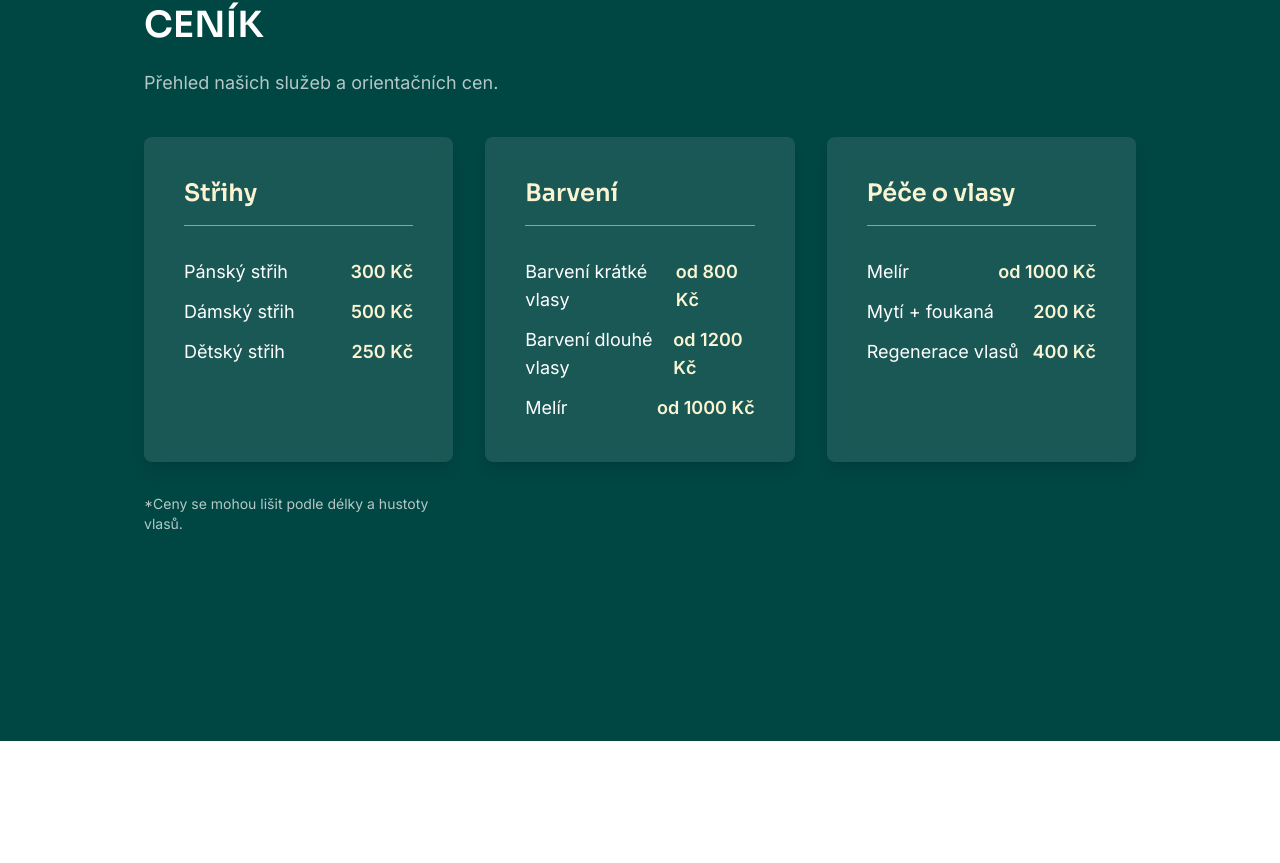
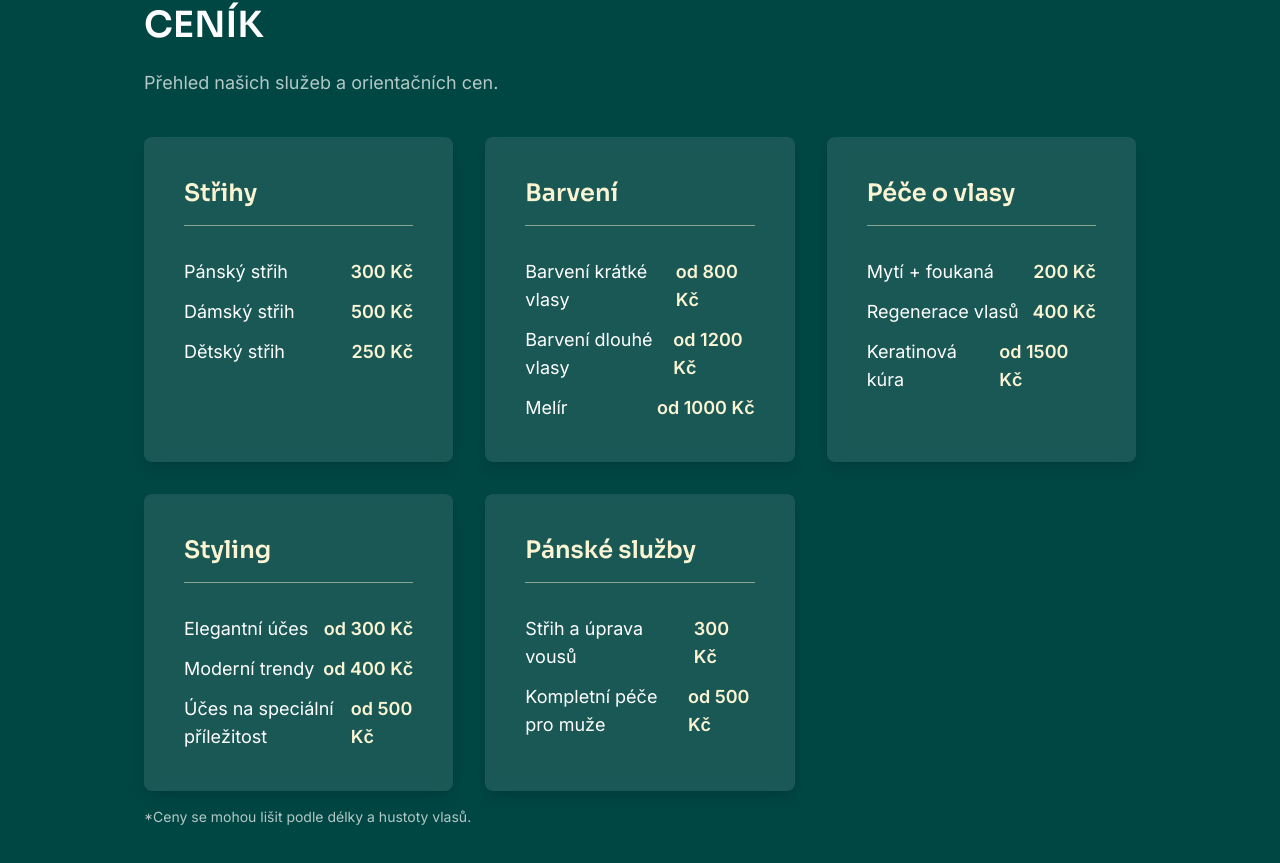
Before and after one commit to thentrsfs/studio-aura, a Next.js app: page / in a window 1280 px wide. Shown: the part 1659-2522 px from the top of the page. Before the commit the page ends 2400 px from the top, so only its background shows below. Built offline with nearby package versions, Linux system fonts and the light colour scheme.

Commit message:
Add prices data and integrate it to the Pricing section

```diff
--- a/components/sections/Pricing.tsx
+++ b/components/sections/Pricing.tsx
@@ -1,4 +1,4 @@
-
+import { prices } from "@/data/prices"
 
 const Pricing = () => {
   return (
@@ -6,32 +6,20 @@ const Pricing = () => {
         <h2 className="lg:text-4xl text-3xl font-sora font-semibold uppercase mb-6">Ceník</h2>
         <p className="lg:text-lg mb-8 text-white/70">Přehled našich služeb a orientačních cen.</p>
         <div className="grid lg:grid-cols-3 gap-8 mt-10">
-            <div className="flex flex-col gap-8 bg-white/10 hover:shadow-2xl hover:scale-101 transition-all duration-300 backdrop-blur p-10 rounded-lg shadow-lg">
-            <h3 className="text-2xl font-semibold border-b border-background/50 pb-4 font-sora text-background">Střihy</h3>
-            <ul className="text-lg text-white flex flex-col gap-3">
-                <li className="flex justify-between items-center">Pánský střih <span className="font-semibold text-background">300 Kč</span></li>
-                <li className="flex justify-between">Dámský střih  <span className="font-semibold text-background">500 Kč</span></li>
-                <li className="flex justify-between">Dětský střih <span className="font-semibold text-background">250 Kč</span></li>
-            </ul>
-            </div>
-            <div className="flex flex-col gap-8 bg-white/10 hover:shadow-2xl hover:scale-102 transition-all duration-300 backdrop-blur p-10 rounded-lg shadow-lg">
-                <h3 className="text-2xl font-semibold border-b border-background/50 pb-4 font-sora text-background">Barvení</h3>
-            <ul className="text-lg text-white flex flex-col gap-3">
-                <li className="flex justify-between items-center">Barvení krátké vlasy <span className="font-semibold text-background">od 800 Kč</span></li>
-                <li className="flex justify-between">Barvení dlouhé vlasy <span className="font-semibold text-background">od 1200 Kč</span></li>
-                <li className="flex justify-between">Melír <span className="font-semibold text-background">od 1000 Kč</span></li>
-            </ul>
-            </div>
-            <div className="flex flex-col gap-8 bg-white/10 hover:shadow-2xl hover:scale-102 transition-all duration-300 backdrop-blur p-10 rounded-lg shadow-lg">
-                <h3 className="text-2xl font-semibold border-b border-background/50 pb-4 font-sora text-background">Péče o vlasy</h3>
-            <ul className="text-lg text-white flex flex-col gap-3">
-                <li className="flex justify-between items-center">Melír <span className="font-semibold text-background">od 1000 Kč</span></li>
-                <li className="flex justify-between">Mytí + foukaná<span className="font-semibold text-background">200 Kč</span></li>
-                <li className="flex justify-between">Regenerace vlasů<span className="font-semibold text-background">400 Kč</span></li>
-            </ul>
-            </div>
-<p className="text-white/70 text-sm">*Ceny se mohou lišit podle délky a hustoty vlasů.</p>
+            {prices.map((category) => (
+                <div key={category.id} className="flex flex-col gap-8 bg-white/10 hover:shadow-2xl hover:scale-101 transition-all duration-300 backdrop-blur p-10 rounded-lg shadow-lg">
+                    <h3 className="text-2xl font-semibold border-b border-background/50 pb-4 font-sora text-background">{category.title}</h3>
+                    <ul className="text-lg text-white flex flex-col gap-3">
+                        {category.services.map((service) => (
+                            <li key={service.id} className="flex justify-between items-center">
+                                {service.name} <span className="font-semibold text-background">{service.price}</span>
+                            </li>
+                        ))}
+                    </ul>
+                </div>
+            ))}
         </div>
+<p className="text-white/70 text-sm mt-4">*Ceny se mohou lišit podle délky a hustoty vlasů.</p>
     </section>
   )
 }
--- /dev/null
+++ b/data/prices.ts
@@ -0,0 +1,88 @@
+export const prices = [
+    {
+        id: 1,
+        title: 'Střihy',
+        services: [
+            {   id: 1,
+                name: 'Pánský střih',
+                price: '300 Kč'
+            },
+            {   id: 2,
+                name: 'Dámský střih',
+                price: '500 Kč'
+            },
+            {   id: 3,
+                name: 'Dětský střih',
+                price: '250 Kč'
+            }
+        ]
+    },
+    {
+        id: 2,
+        title: 'Barvení',
+        services: [
+            {   id: 1,
+                name: 'Barvení krátké vlasy',
+                price: 'od 800 Kč'
+            },
+            {   id: 2,
+                name: 'Barvení dlouhé vlasy',
+                price: 'od 1200 Kč'
+            },
+            {   id: 3,
+                name: 'Melír',
+                price: 'od 1000 Kč'
+            }
+        ]
+    },
+    {
+        id: 3,
+        title: 'Péče o vlasy',
+        services: [
+            {   id: 1,
+                name: 'Mytí + foukaná',
+                price: '200 Kč'
+            },
+            {   id: 2,
+                name: 'Regenerace vlasů',
+                price: '400 Kč'
+            },
+            {   id: 3,
+                name: 'Keratinová kúra',
+                price: 'od 1500 Kč'
+            }
+        ]
+    },
+    {
+        id: 4,
+        title: 'Styling',
+        services: [
+            {   id: 1,
+                name: 'Elegantní účes',
+                price: 'od 300 Kč'
+            },
+            {   id: 2,
+                name: 'Moderní trendy',
+                price: 'od 400 Kč'
+            },
+            {   id: 3,
+                name: 'Účes na speciální příležitost',
+                price: 'od 500 Kč'
+            }
+        ]
+    },
+    {
+        id: 5,
+        title: 'Pánské služby',
+        services: [
+            {   id: 1,
+                name: 'Střih a úprava vousů',
+                price: '300 Kč'
+            },
+            {   id: 2,
+                name: 'Kompletní péče pro muže',
+                price: 'od 500 Kč'
+            }
+        ]
+    },
+]
```
